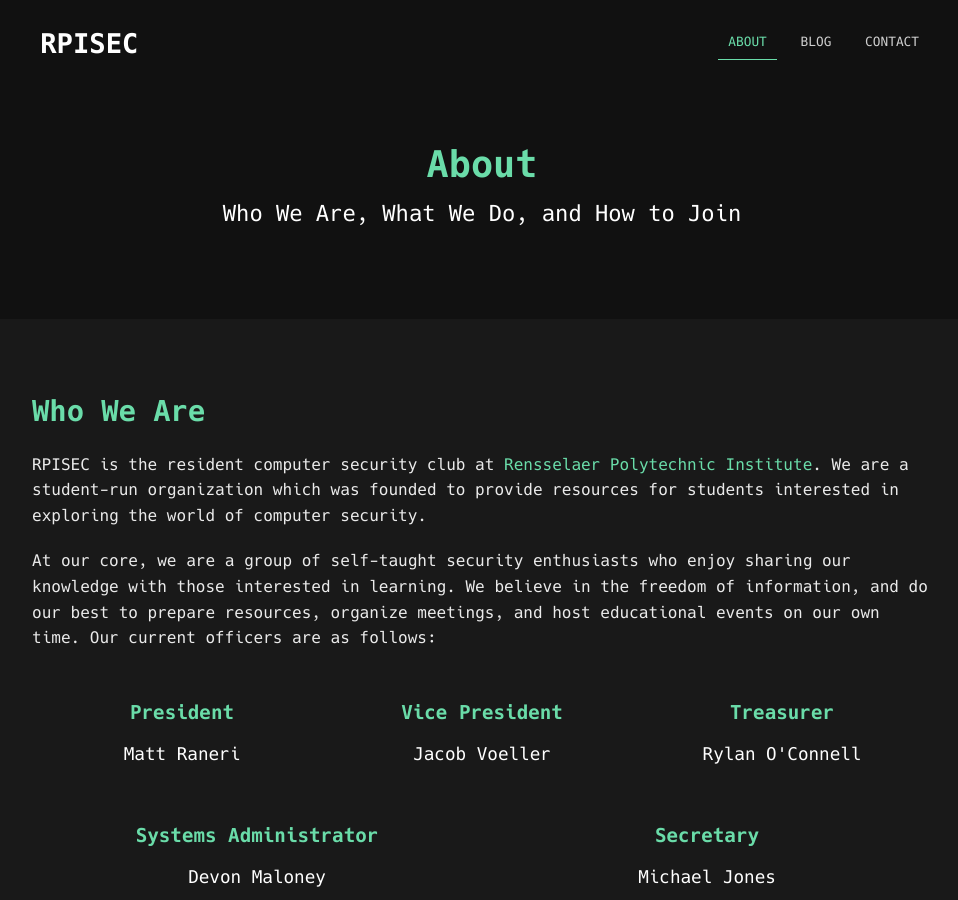
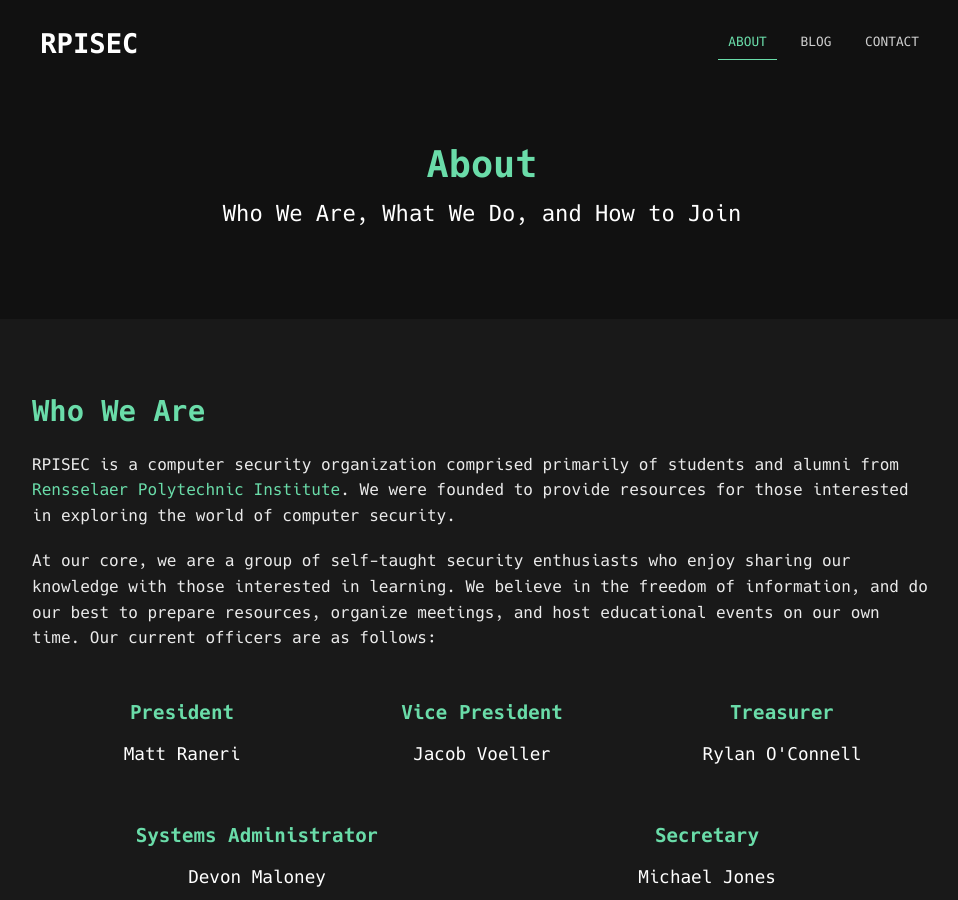
Before and after one commit to RPISEC/website, a Jekyll site: the page built from about.html, in a window 1280 px wide and 900 px high. Shown: the whole window, without its empty margins (158-1116 px from the left). Built offline with Jekyll 4.4.1, drawn with Linux system fonts in a browser that asks for light colours.

Commit message:
Update about.html

```diff
--- a/about.html
+++ b/about.html
@@ -7,9 +7,8 @@
     <div class="container flex">
         <div class="text editable">
             <h2>Who We Are</h2>
-            <p>RPISEC is the resident computer security club at <a href="https://rpi.edu">Rensselaer Polytechnic
-                    Institute</a>. We are a student-run organization which was founded to provide resources for students
-                interested in exploring the world of computer security.</p>
+            <p>RPISEC is a computer security organization comprised primarily of students and alumni from <a href="https://rpi.edu">Rensselaer Polytechnic
+                    Institute</a>. We were founded to provide resources for those interested in exploring the world of computer security.</p>
             <p>At our core, we are a group of self-taught security enthusiasts who enjoy sharing our knowledge with
                 those interested in learning. We believe in the freedom of information, and do our best to prepare
                 resources, organize meetings, and host educational events on our own time. Our current officers are as
```
